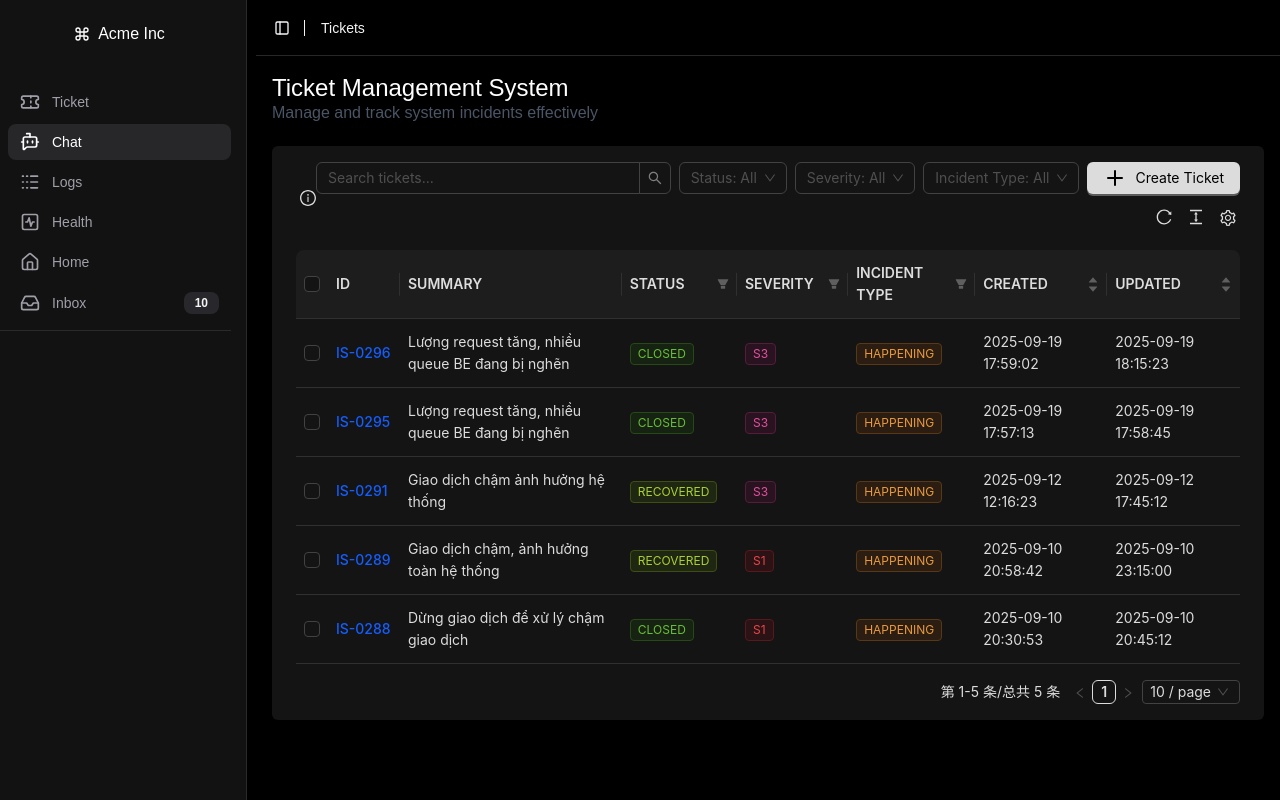
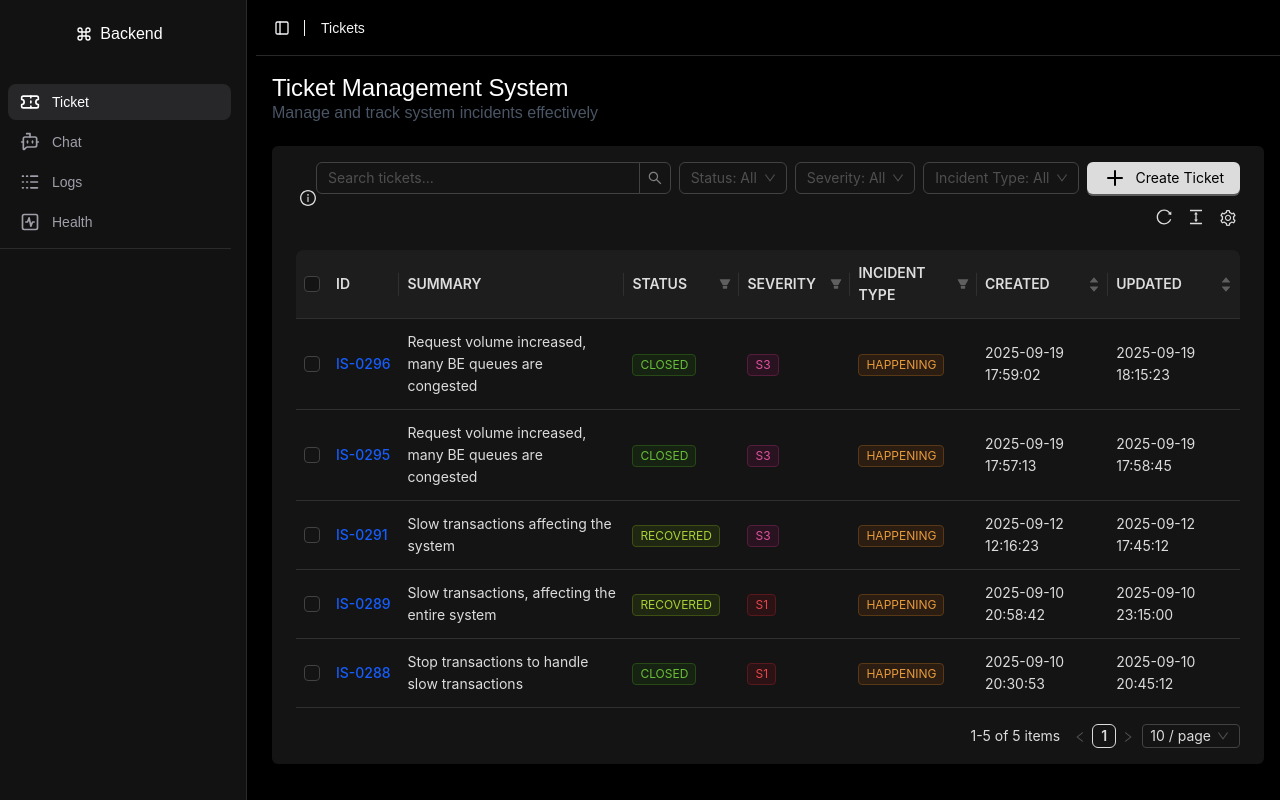
Before and after one commit to pakhuong/MHack-frontend, a React (Vite) app: page /ticket in a window 1280 px wide. Built offline with nearby package versions, Linux system fonts and the light colour scheme.

Commit message:
feat: improve sidebar and tooltip table

```diff
--- a/src/components/app-sidebar.tsx
+++ b/src/components/app-sidebar.tsx
@@ -1,24 +1,14 @@
 import * as React from 'react';
 import {
   AudioWaveform,
-  Blocks,
   BotMessageSquare,
-  Calendar,
   Command,
-  Home,
-  Inbox,
-  MessageCircleQuestion,
-  Settings2,
   Ticket,
-  Trash2,
   Logs,
   SquareActivity,
 } from 'lucide-react';
 
-import { NavFavorites } from '@/components/nav-favorites';
 import { NavMain } from '@/components/nav-main';
-import { NavSecondary } from '@/components/nav-secondary';
-import { NavWorkspaces } from '@/components/nav-workspaces';
 import { TeamSwitcher } from '@/components/team-switcher';
 import {
   Sidebar,
@@ -31,17 +21,17 @@ import {
 const data = {
   teams: [
     {
-      name: 'Acme Inc',
+      name: 'Backend',
       logo: Command,
       plan: 'Enterprise',
     },
     {
-      name: 'Acme Corp.',
+      name: 'Data Platform',
       logo: AudioWaveform,
       plan: 'Startup',
     },
     {
-      name: 'Evil Corp.',
+      name: 'AI Platform',
       logo: Command,
       plan: 'Free',
     },
@@ -67,115 +57,6 @@ const data = {
       title: 'Health',
       url: '/health',
       icon: SquareActivity,
-    },
-    {
-      title: 'Home',
-      url: '#',
-      icon: Home,
-    },
-    {
-      title: 'Inbox',
-      url: '#',
-      icon: Inbox,
-      badge: '10',
-    },
-  ],
-  navSecondary: [
-    {
-      title: 'Calendar',
-      url: '#',
-      icon: Calendar,
-    },
-    {
-      title: 'Settings',
-      url: '#',
-      icon: Settings2,
-    },
-    {
-      title: 'Templates',
-      url: '#',
-      icon: Blocks,
-    },
-    {
-      title: 'Trash',
-      url: '#',
-      icon: Trash2,
-    },
-    {
-      title: 'Help',
-      url: '#',
-      icon: MessageCircleQuestion,
-    },
-  ],
-  favorites: [
-    {
-      name: 'Recent Chats',
-      url: '#',
-      emoji: '💬',
-    },
-    {
-      name: 'Saved Responses',
-      url: '#',
-      emoji: '📌',
-    },
-    {
-      name: 'Code Snippets',
-      url: '#',
-      emoji: '💻',
-    },
-    {
-      name: 'Documentation',
-      url: '#',
-      emoji: '📚',
-    },
-    {
-      name: 'API References',
-      url: '#',
-      emoji: '🔗',
-    },
-  ],
-  workspaces: [
-    {
-      name: 'Development',
-      emoji: '🛠️',
-      pages: [
-        {
-          name: 'Frontend Tasks',
-          url: '#',
-          emoji: '🎨',
-        },
-        {
-          name: 'Backend Tasks',
-          url: '#',
-          emoji: '⚙️',
-        },
-        {
-          name: 'API Documentation',
-          url: '#',
-          emoji: '📝',
-        },
-      ],
-    },
-    {
-      name: 'Project Management',
-      emoji: '📊',
-      pages: [
-        {
-          name: 'Active Sprints',
-          url: '#',
-          emoji: '🎯',
-        },
-        {
-          name: 'Backlog',
-          url: '#',
-          emoji: '📋',
-        },
-        {
-          name: 'Team Updates',
-          url: '#',
-          emoji: '👥',
-        },
-      ],
     },
   ],
 };
--- a/src/components/layout.tsx
+++ b/src/components/layout.tsx
@@ -9,6 +9,7 @@ import {
   BreadcrumbPage,
 } from './ui/breadcrumb';
 import { ConfigProvider, theme } from 'antd';
+import enUS from 'antd/locale/en_US';
 
 type MainLayoutWrapperProps = {
   children: React.ReactNode;
@@ -20,6 +21,7 @@ export const MainLayoutWrapper = React.memo<MainLayoutWrapperProps>(
   ({ children, sideBarContent, pageTitle }) => {
     return (
       <ConfigProvider
+        locale={enUS}
         theme={{
           algorithm: theme.darkAlgorithm,
           token: {
--- a/src/components/nav-main.tsx
+++ b/src/components/nav-main.tsx
@@ -1,5 +1,5 @@
 import * as React from 'react';
-import { Link } from 'react-router-dom';
+import { Link, useLocation } from 'react-router-dom';
 import { Badge } from './ui/badge';
 
 interface NavMainProps {
@@ -13,6 +13,7 @@ interface NavMainProps {
 }
 
 export function NavMain({ items }: NavMainProps) {
+  const location = useLocation();
   return (
     <div className="flex flex-col gap-1 p-2">
       {items.map((item) => {
@@ -24,7 +25,7 @@ export function NavMain({ items }: NavMainProps) {
             className={`
               group flex items-center gap-3 rounded-md px-3 py-2 text-sm font-medium transition-colors
               ${
-                item.isActive
+                item.url === location.pathname
                   ? 'bg-zinc-800 text-white'
                   : 'text-zinc-400 hover:bg-zinc-800/50 hover:text-white'
               }
--- a/src/pages/TicketDetail.tsx
+++ b/src/pages/TicketDetail.tsx
@@ -9,6 +9,7 @@ import {
   Ticket as TicketIcon,
 } from 'lucide-react';
 import { ConfigProvider, theme, Select } from 'antd';
+import enUS from 'antd/locale/en_US';
 import { Button } from '../components/ui/button';
 import { Avatar, AvatarFallback, AvatarImage } from '../components/ui/avatar';
 import { Input } from '../components/ui/input';
@@ -119,7 +120,8 @@ export default function TicketDetail() {
   };
 
   return (
-    <div className="min-h-screen bg-black">
+    <ConfigProvider locale={enUS}>
+      <div className="min-h-screen bg-black">
       <div className="flex">
         <div className="flex-1 p-6">
           <div className="mb-6">
@@ -499,5 +501,6 @@ export default function TicketDetail() {
         </div>
       </div>
     </div>
+    </ConfigProvider>
   );
 }
--- a/src/pages/Tickets.tsx
+++ b/src/pages/Tickets.tsx
@@ -1,7 +1,8 @@
 import { useState, type ReactNode } from 'react';
 import { ProTable } from '@ant-design/pro-components';
 import type { ProColumns } from '@ant-design/pro-components';
-import { Button, Tag, Input, Select, Empty } from 'antd';
+import { Button, Tag, Input, Select, Empty, ConfigProvider } from 'antd';
+import enUS from 'antd/locale/en_US';
 import type { Ticket } from '../types/ticket';
 import {
   ticketStatusColors,
@@ -17,48 +18,53 @@ const { Search } = Input;
 const mockData: Ticket[] = [
   {
     id: 'IS-0296',
-    summary: 'Lượng request tăng, nhiều queue BE đang bị nghẽn',
+    summary: 'Request volume increased, many BE queues are congested',
     status: 'CLOSED',
     severity: 'S3',
     incidentType: 'HAPPENING',
     created: '2025-09-19 17:59:02',
     updated: '2025-09-19 18:15:23',
+    priority: 'HIGH',
   },
   {
     id: 'IS-0295',
-    summary: 'Lượng request tăng, nhiều queue BE đang bị nghẽn',
+    summary: 'Request volume increased, many BE queues are congested',
     status: 'CLOSED',
     severity: 'S3',
     incidentType: 'HAPPENING',
     created: '2025-09-19 17:57:13',
     updated: '2025-09-19 17:58:45',
+    priority: 'HIGH',
   },
   {
     id: 'IS-0291',
-    summary: 'Giao dịch chậm ảnh hưởng hệ thống',
+    summary: 'Slow transactions affecting the system',
     status: 'RECOVERED',
     severity: 'S3',
     incidentType: 'HAPPENING',
     created: '2025-09-12 12:16:23',
     updated: '2025-09-12 17:45:12',
+    priority: 'HIGH',
   },
   {
     id: 'IS-0289',
-    summary: 'Giao dịch chậm, ảnh hưởng toàn hệ thống',
+    summary: 'Slow transactions, affecting the entire system',
     status: 'RECOVERED',
     severity: 'S1',
     incidentType: 'HAPPENING',
     created: '2025-09-10 20:58:42',
     updated: '2025-09-10 23:15:00',
+    priority: 'HIGH',
   },
   {
     id: 'IS-0288',
-    summary: 'Dừng giao dịch để xử lý chậm giao dịch',
+    summary: 'Stop transactions to handle slow transactions',
     status: 'CLOSED',
     severity: 'S1',
     incidentType: 'HAPPENING',
     created: '2025-09-10 20:30:53',
     updated: '2025-09-10 20:45:12',
+    priority: 'HIGH',
   },
 ];
 
@@ -217,6 +223,7 @@ const TicketPage = () => {
   );
 
   return (
+    <ConfigProvider locale={enUS}>
       <div>
         <div className="mb-6">
           <h1 className="text-2xl font-bold text-white">
@@ -239,6 +246,18 @@ const TicketPage = () => {
             selectionAll: 'Select All',
             selectNone: 'Clear All',
             selectInvert: 'Invert Selection',
+            columnDisplay: 'Column Display',
+            columnSetting: 'Column Setting',
+            reset: 'Reset',
+            density: 'Density',
+            densityDefault: 'Default',
+            densityLarger: 'Larger',
+            densityMiddle: 'Middle',
+            densitySmall: 'Compact',
+            fullScreen: 'Full Screen',
+            exitFullScreen: 'Exit Full Screen',
+            reload: 'Reload',
+            setting: 'Settings',
           }}
           rowSelection={{
             selectedRowKeys,
@@ -259,6 +278,8 @@ const TicketPage = () => {
             pageSize: 10,
             showQuickJumper: true,
             showSizeChanger: true,
+            showTotal: (total, range) =>
+              `${range[0]}-${range[1]} of ${total} items`,
             locale: {
               items_per_page: '/ page',
               jump_to: 'Go to',
@@ -281,6 +302,7 @@ const TicketPage = () => {
           className="bg-white rounded-lg shadow-sm"
         />
       </div>
+    </ConfigProvider>
   );
 };
 
--- a/src/routes/index.tsx
+++ b/src/routes/index.tsx
@@ -8,6 +8,14 @@ import { ChatFavorites } from '@/components/chat/chat-favorites';
 import TicketDetail from '@/pages/TicketDetail';
 
 export const router = createBrowserRouter([
+  {
+    path: '/',
+    element: (
+      <MainLayoutWrapper sideBarContent={<></>} pageTitle="Home">
+        <ChatPage />
+      </MainLayoutWrapper>
+    ),
+  },
   {
     path: '/ticket',
     element: (
```
Lines whose indentation alone changed are shown as unchanged.
